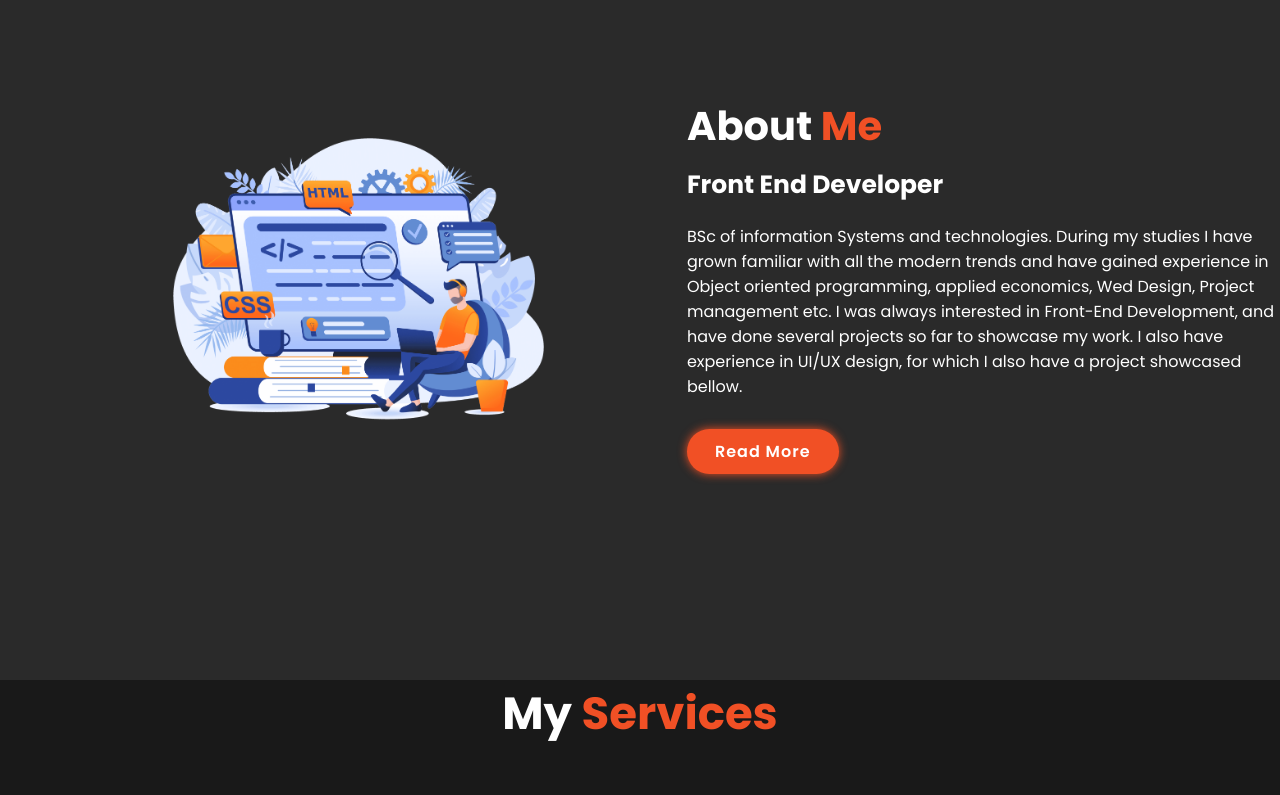
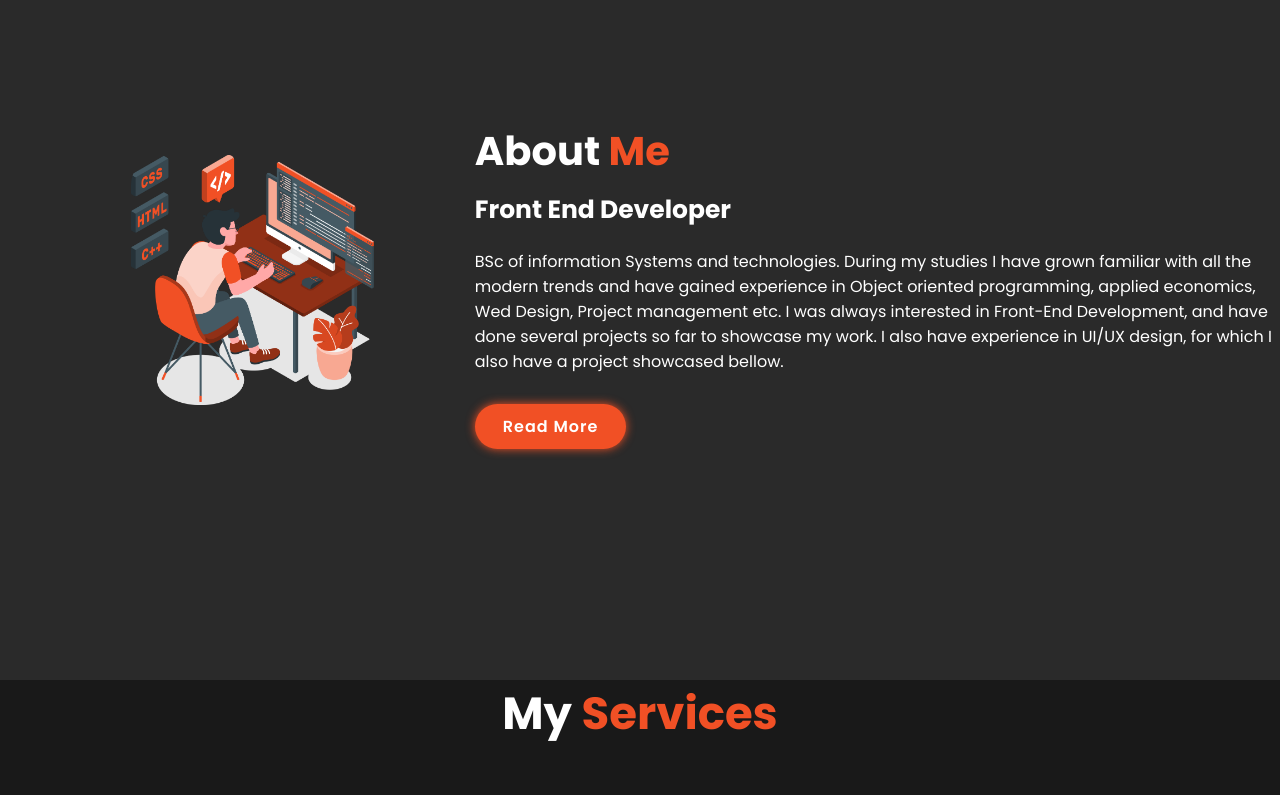
Before and after one commit to FilipKlikovac/Portfolio, a plain HTML site: page index.html in a window 1280 px wide. Shown: the part 920-1715 px from the top of the page. Drawn offline with nearby package versions, Linux system fonts and the light colour scheme.

Commit message:
Update index.html

```diff
--- a/index.html
+++ b/index.html
@@ -53,7 +53,7 @@
     <!--About section Design-->
     <section class="about" id="about">
         <div class="about-img">
-            <img src="images/pngwing.com (62).png" alt="">
+            <img src="images/aboutBanner.png" alt="">
         </div>
 
         <div class="about-content">
```
